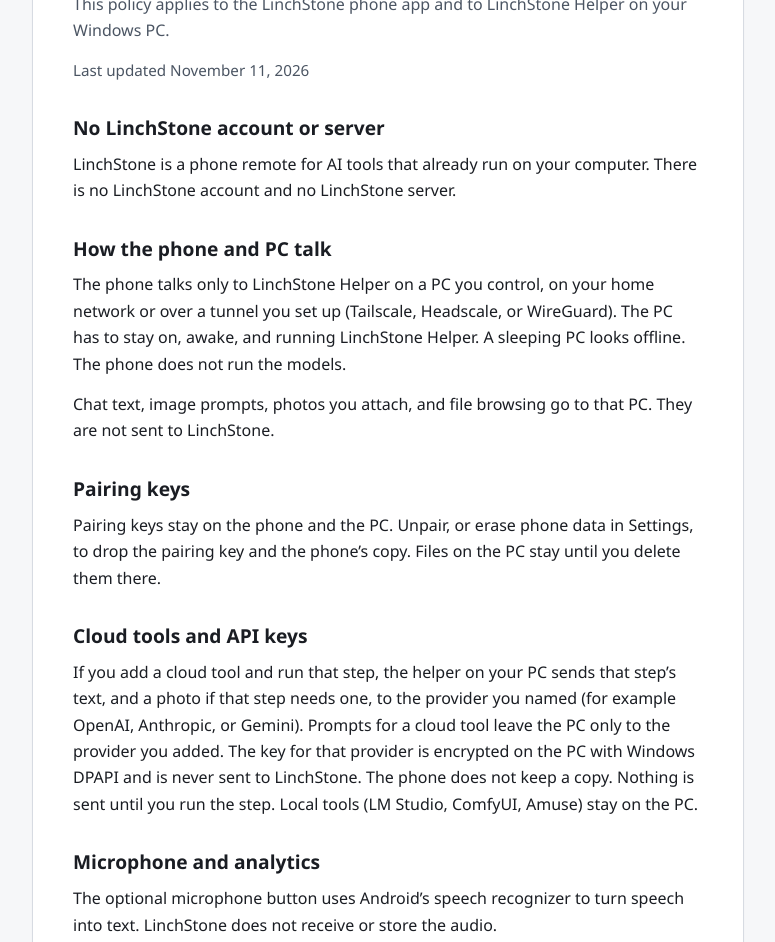
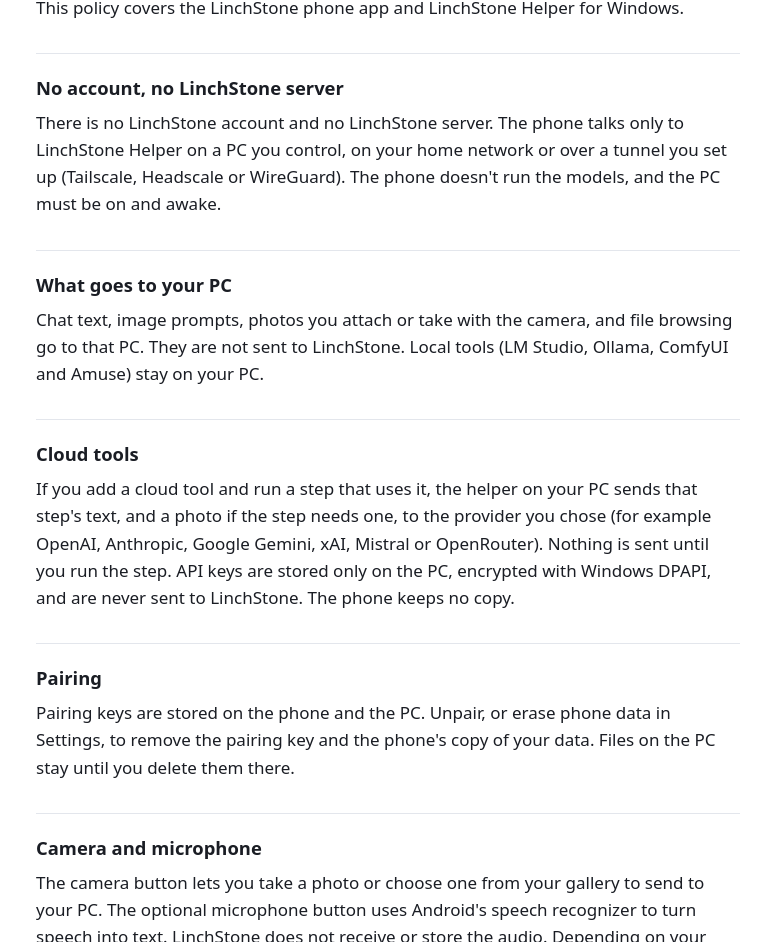
Before and after one commit to linchstonedev-blip/LinchStone_Privacy, a plain HTML site: page index.html in a window 1280 px wide. Shown: the part 146-1088 px from the top of the page, without its empty margins (252-1027 px from the left). Drawn offline with Linux system fonts and the light colour scheme.

Commit message:
Add files via upload

```diff
--- a/index.html
+++ b/index.html
@@ -4,93 +4,59 @@
 <meta charset="utf-8">
 <meta name="viewport" content="width=device-width, initial-scale=1">
 <title>LinchStone Privacy Policy</title>
+<meta name="description" content="Privacy policy for the LinchStone phone app and LinchStone Helper for Windows.">
 <style>
-    :root {
-      color-scheme: light;
-      --bg: #f6f7f9;
-      --card: #ffffff;
-      --text: #1a1d23;
-      --muted: #4b5563;
-      --rule: #d7dbe2;
-      --accent: #1d4ed8;
+  :root { color-scheme: light dark; --bg:#ffffff; --text:#1a1d24; --muted:#5b6270; --accent:#2f6fde; --rule:#e3e6ec; }
+  @media (prefers-color-scheme: dark) {
+    :root { --bg:#0b0d12; --text:#e8eaf0; --muted:#9aa2b1; --accent:#6ea0ff; --rule:#232733; }
   }
-    * { box-sizing: border-box; }
-    body {
-      margin: 0;
-      background: var(--bg);
-      color: var(--text);
-      font-family: "Segoe UI", "Helvetica Neue", Arial, sans-serif;
-      line-height: 1.65;
-    }
-    main {
-      max-width: 760px;
-      margin: 0 auto;
-      padding: 48px 24px 72px;
-    }
-    .card {
-      background: var(--card);
-      border: 1px solid var(--rule);
-      border-radius: 16px;
-      padding: 40px 40px 48px;
-      box-shadow: 0 1px 2px rgba(16, 24, 40, 0.04);
-    }
-    h1 {
-      margin: 0 0 8px;
-      font-size: 2rem;
-      line-height: 1.25;
-      letter-spacing: -0.02em;
-    }
-    .lede, .updated {
-      color: var(--muted);
-    }
-    .updated { margin: 0 0 28px; font-size: 0.95rem; }
-    h2 {
-      margin: 32px 0 10px;
-      font-size: 1.2rem;
-      line-height: 1.35;
-    }
-    p, li { color: var(--text); }
-    p { margin: 0 0 14px; }
-    ul { margin: 0 0 14px; padding-left: 1.2em; }
-    li { margin: 0 0 8px; }
+  html { background: var(--bg); }
+  body { margin: 0 auto; max-width: 44rem; padding: 2.5rem 1.25rem 4rem; background: var(--bg); color: var(--text);
+         font: 17px/1.6 system-ui, -apple-system, "Segoe UI", Roboto, sans-serif; }
+  h1 { font-size: 1.9rem; line-height: 1.2; margin: 0 0 .25rem; }
+  .updated { color: var(--muted); margin: 0 0 2rem; }
+  h2 { font-size: 1.15rem; margin: 2rem 0 .4rem; padding-top: 1.2rem; border-top: 1px solid var(--rule); }
+  p { margin: .4rem 0; }
   a { color: var(--accent); }
-    footer {
-      margin-top: 36px;
-      padding-top: 16px;
-      border-top: 1px solid var(--rule);
-      color: var(--muted);
-      font-size: 0.95rem;
-    }
 </style>
 </head>
 <body>
-  <main>
-    <article class="card">
 <h1>LinchStone Privacy Policy</h1>
-      <p class="lede">This policy applies to the LinchStone phone app and to LinchStone Helper on your Windows PC.</p>
-      <p class="updated">Last updated November 11, 2026</p>
+<p class="updated">Last updated: November 26, 2026</p>
 
-      <h2>No LinchStone account or server</h2>
-      <p>LinchStone is a phone remote for AI tools that already run on your computer. There is no LinchStone account and no LinchStone server.</p>
+<p>This policy covers the LinchStone phone app and LinchStone Helper for Windows.</p>
 
-      <h2>How the phone and PC talk</h2>
-      <p>The phone talks only to LinchStone Helper on a PC you control, on your home network or over a tunnel you set up (Tailscale, Headscale, or WireGuard). The PC has to stay on, awake, and running LinchStone Helper. A sleeping PC looks offline. The phone does not run the models.</p>
-      <p>Chat text, image prompts, photos you attach, and file browsing go to that PC. They are not sent to LinchStone.</p>
+<h2>No account, no LinchStone server</h2>
+<p>There is no LinchStone account and no LinchStone server. The phone talks only to LinchStone Helper on a PC you control, on your home network or over a tunnel you set up (Tailscale, Headscale or WireGuard). The phone doesn't run the models, and the PC must be on and awake.</p>
 
-      <h2>Pairing keys</h2>
-      <p>Pairing keys stay on the phone and the PC. Unpair, or erase phone data in Settings, to drop the pairing key and the phone’s copy. Files on the PC stay until you delete them there.</p>
+<h2>What goes to your PC</h2>
+<p>Chat text, image prompts, photos you attach or take with the camera, and file browsing go to that PC. They are not sent to LinchStone. Local tools (LM Studio, Ollama, ComfyUI and Amuse) stay on your PC.</p>
 
-      <h2>Cloud tools and API keys</h2>
-      <p>If you add a cloud tool and run that step, the helper on your PC sends that step’s text, and a photo if that step needs one, to the provider you named (for example OpenAI, Anthropic, or Gemini). Prompts for a cloud tool leave the PC only to the provider you added. The key for that provider is encrypted on the PC with Windows DPAPI and is never sent to LinchStone. The phone does not keep a copy. Nothing is sent until you run the step. Local tools (LM Studio, ComfyUI, Amuse) stay on the PC.</p>
+<h2>Cloud tools</h2>
+<p>If you add a cloud tool and run a step that uses it, the helper on your PC sends that step's text, and a photo if the step needs one, to the provider you chose (for example OpenAI, Anthropic, Google Gemini, xAI, Mistral or OpenRouter). Nothing is sent until you run the step. API keys are stored only on the PC, encrypted with Windows DPAPI, and are never sent to LinchStone. The phone keeps no copy.</p>
 
-      <h2>Microphone and analytics</h2>
-      <p>The optional microphone button uses Android’s speech recognizer to turn speech into text. LinchStone does not receive or store the audio.</p>
-      <p>The on-phone analytics switch is off unless you turn it on. Those analytics are counts only, and the counts stay on the phone.</p>
+<h2>Pairing</h2>
+<p>Pairing keys are stored on the phone and the PC. Unpair, or erase phone data in Settings, to remove the pairing key and the phone's copy of your data. Files on the PC stay until you delete them there.</p>
 
-      <h2>Paid plans</h2>
-      <p>Paid plans are sold by Google Play. LinchStone stores only which plan is active so it can apply the tool cap. It never sees your card.</p>
-    </article>
-    <footer>LinchStone phone app and LinchStone Helper.</footer>
-  </main>
+<h2>Camera and microphone</h2>
+<p>The camera button lets you take a photo or choose one from your gallery to send to your PC. The optional microphone button uses Android's speech recognizer to turn speech into text. LinchStone does not receive or store the audio. Depending on your phone, Android's speech recognizer may be provided by Google or your phone's maker under their own privacy terms.</p>
+
+<h2>Analytics</h2>
+<p>An on-phone analytics switch is off by default. If you turn it on, it only counts which screens you open, and those counts stay on the phone.</p>
+
+<h2>Purchases</h2>
+<p>LinchStone offers one-time purchases through Google Play (no subscription). LinchStone stores only which purchase you own, so it can apply your tool and chain limits. It never sees your payment details.</p>
+
+<h2>Reports you send</h2>
+<p>You can report AI-generated content (long-press a reply or image, then Report) or contact us. This opens your own email app with a draft addressed to <a href="mailto:linchstone.dev@gmail.com">linchstone.dev@gmail.com</a>. Nothing is sent unless you send that email yourself. We use reports only to improve the app and to respond to you.</p>
+
+<h2>Children</h2>
+<p>LinchStone is not intended for children.</p>
+
+<h2>Changes</h2>
+<p>If this policy changes, the date at the top changes too.</p>
+
+<h2>Contact</h2>
+<p><a href="mailto:linchstone.dev@gmail.com">linchstone.dev@gmail.com</a></p>
 </body>
 </html>
```
Lines whose indentation alone changed are shown as unchanged.
